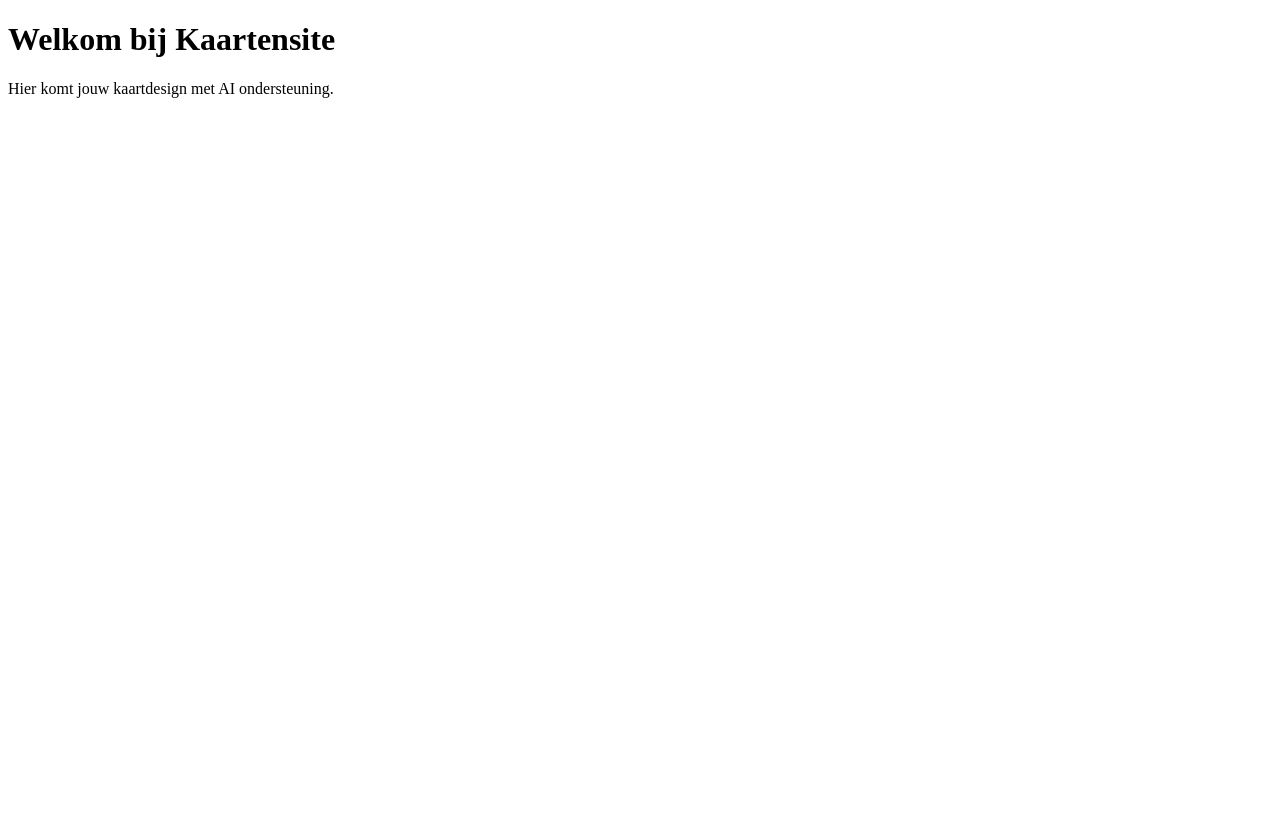
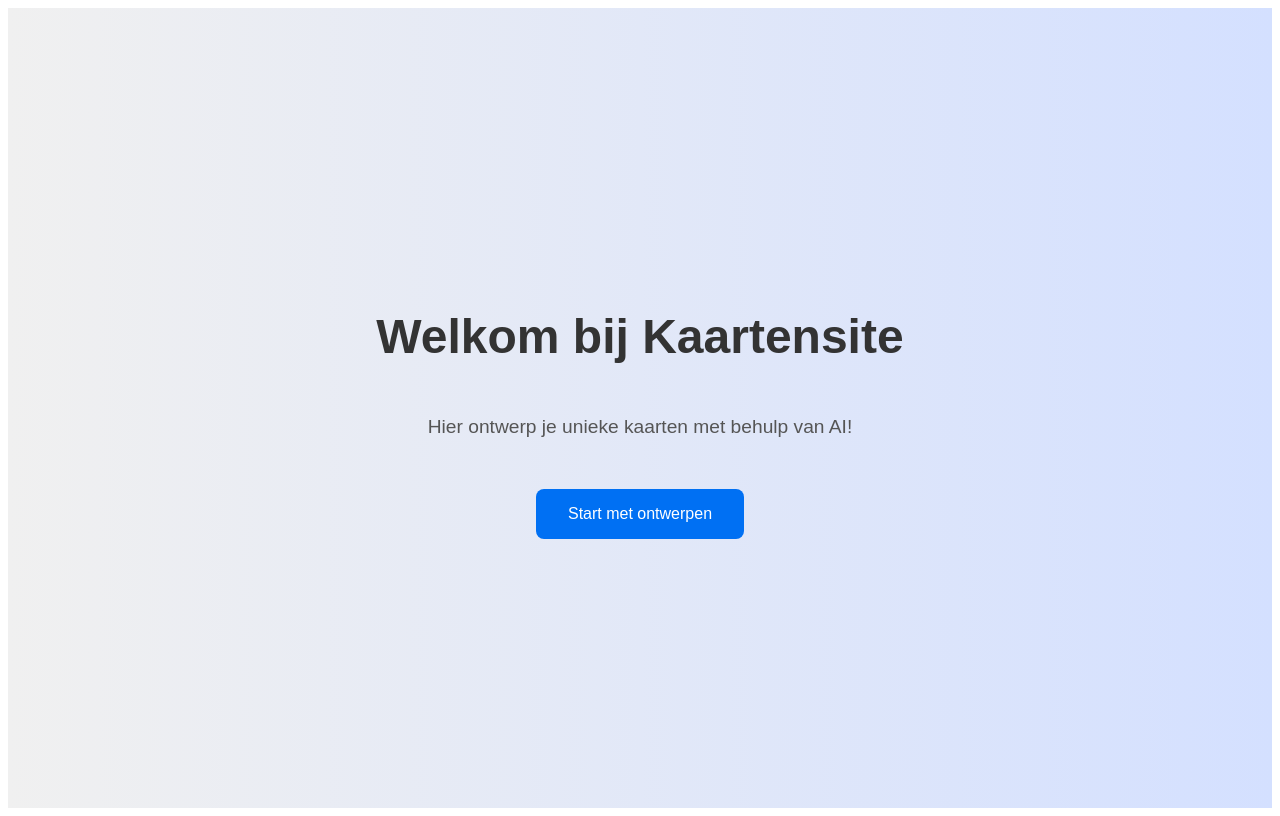
Before and after one commit to Tiesvosje2009/Kaartverkopen, a Next.js app: page / in a window 1280 px wide. Built offline with nearby package versions, Linux system fonts and the light colour scheme.

Commit message:
Update index.tsx

```diff
--- a/pages/index.tsx
+++ b/pages/index.tsx
@@ -1,12 +1,43 @@
-import React from 'react';
+import Head from "next/head";
+import styles from "../styles/globals.css";
 
-const Home = () => {
+export default function Home() {
   return (
-    <div>
-      <h1>Welkom bij Kaartensite</h1>
-      <p>Hier komt jouw kaartdesign met AI ondersteuning.</p>
-    </div>
+    <>
+      <Head>
+        <title>Kaartensite</title>
+      </Head>
+      <main
+        style={{
+          height: "100vh",
+          background: "linear-gradient(to right, #f0f0f0, #d4e0ff)",
+          display: "flex",
+          flexDirection: "column",
+          justifyContent: "center",
+          alignItems: "center",
+          fontFamily: "Arial, sans-serif",
+        }}
+      >
+        <h1 style={{ fontSize: "3rem", color: "#333" }}>Welkom bij Kaartensite</h1>
+        <p style={{ fontSize: "1.2rem", color: "#555" }}>
+          Hier ontwerp je unieke kaarten met behulp van AI!
+        </p>
+
+        <button
+          style={{
+            marginTop: "2rem",
+            padding: "1rem 2rem",
+            fontSize: "1rem",
+            backgroundColor: "#0070f3",
+            color: "white",
+            border: "none",
+            borderRadius: "8px",
+            cursor: "pointer",
+          }}
+        >
+          Start met ontwerpen
+        </button>
+      </main>
+    </>
   );
-};
-
-export default Home;
+}
```
